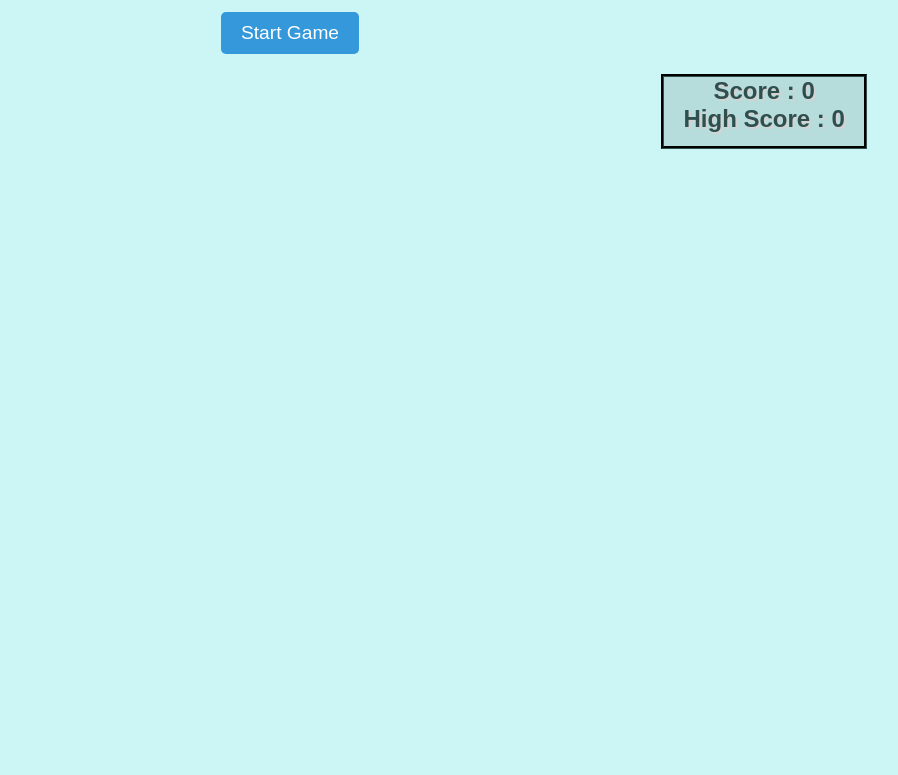
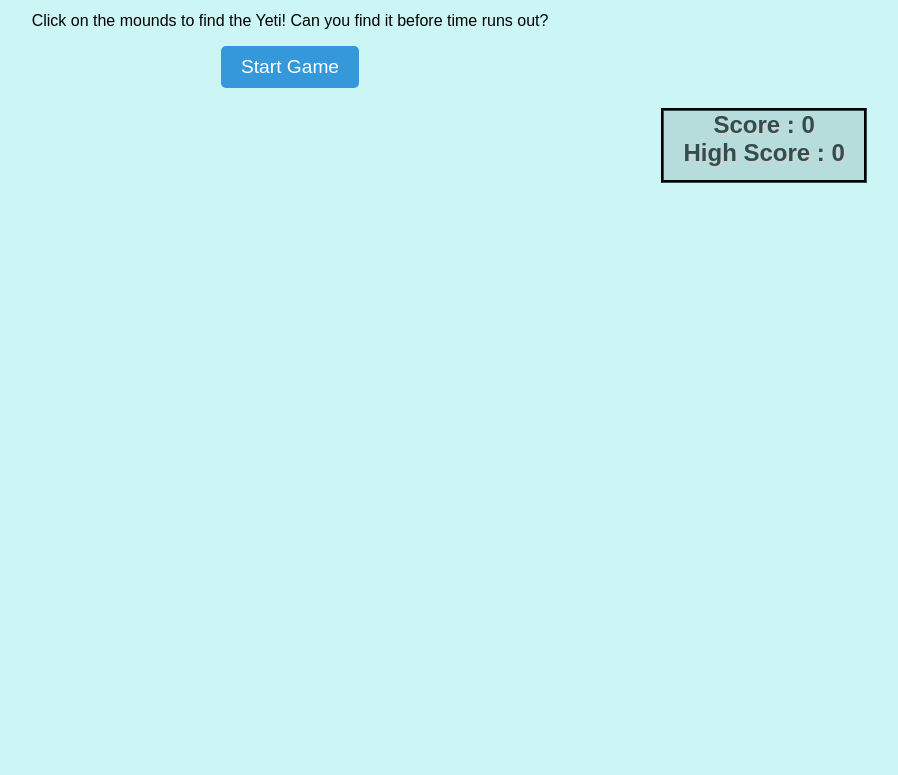
Before and after one commit to samadvora/FindPenguins, a plain HTML site: page index.html in a window 1280 px wide. Shown: the part 87-862 px from the top of the page, without its empty margins (350-1248 px from the left). Drawn offline with nearby package versions, Linux system fonts and the light colour scheme.

Commit message:
index.html

```diff
--- a/index.html
+++ b/index.html
@@ -10,6 +10,7 @@
 <body>
     <header>
         <h1 id="title">Find the Penguins</h1>
+        <p>Click on the mounds to find the Yeti! Can you find it before time runs out?</p>
         <button id="startButton">Start Game</button>
     </header>
     <div id="score"></div>
```
